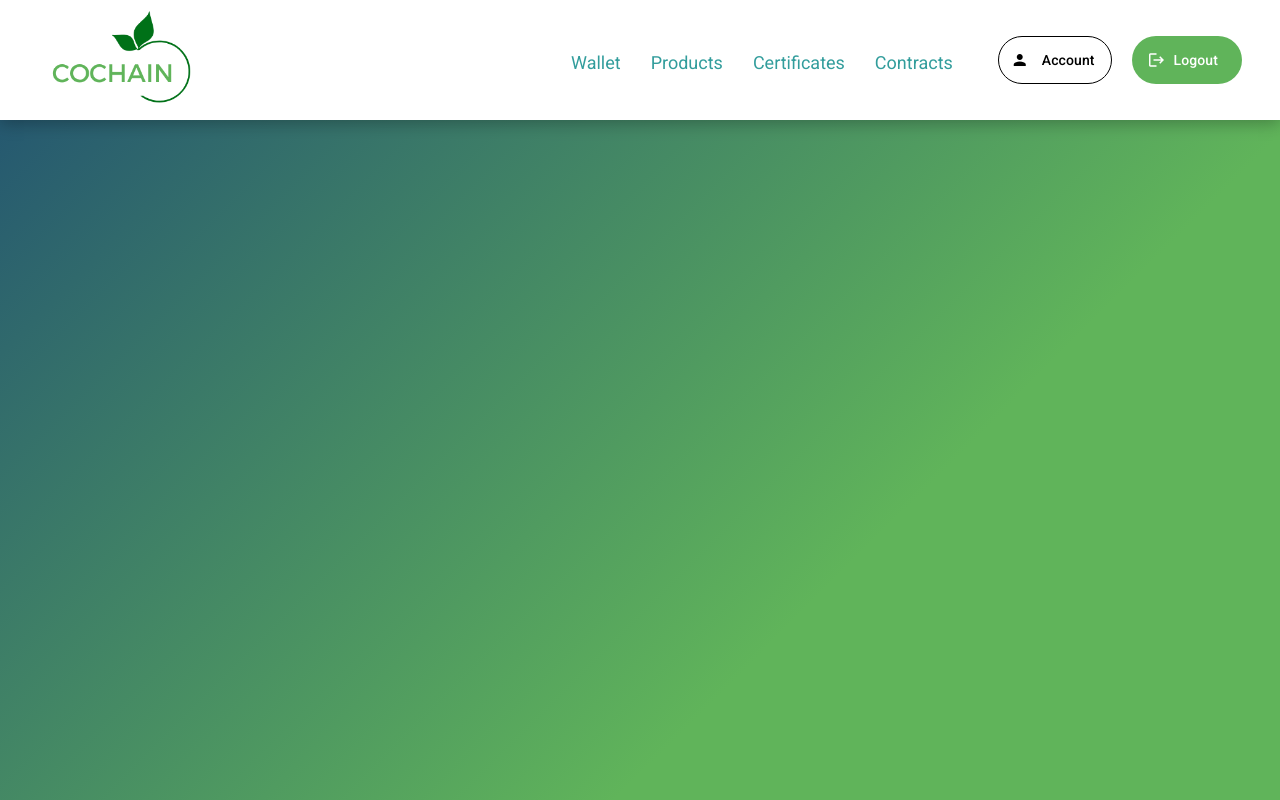
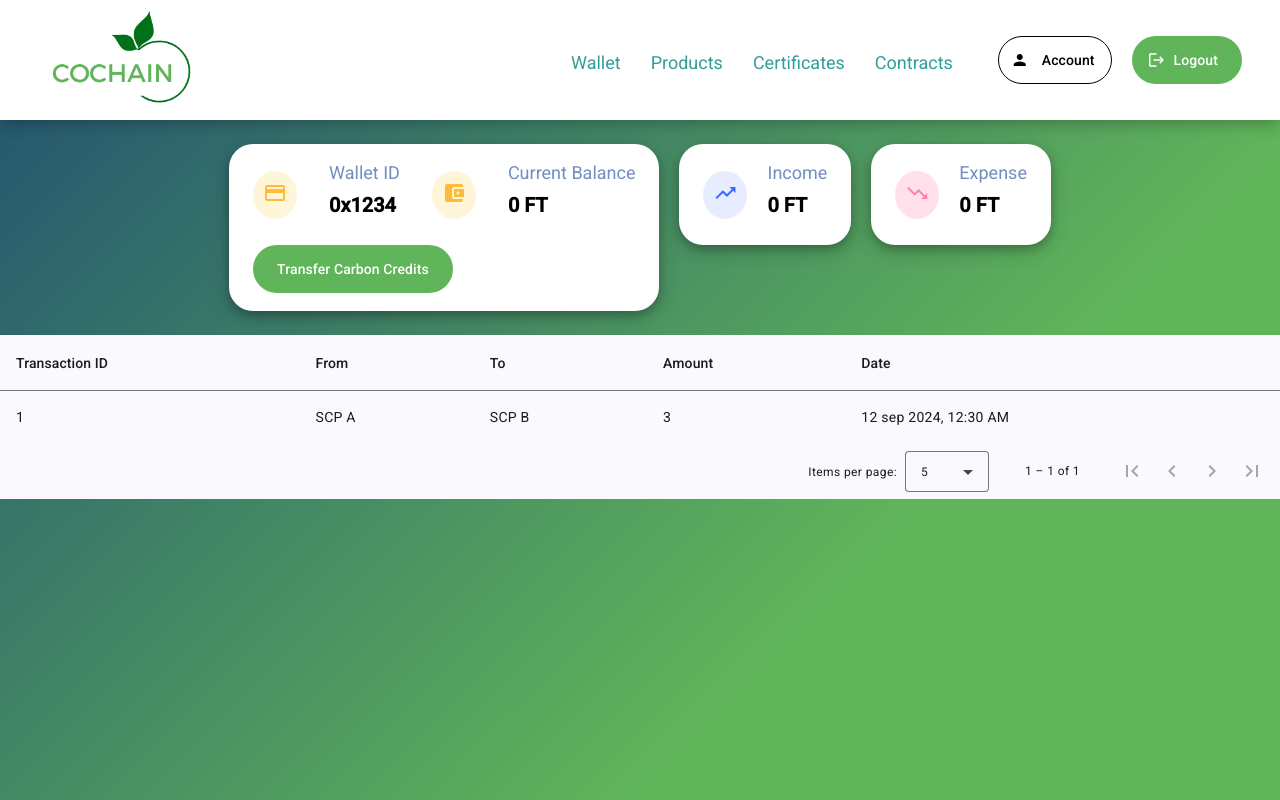
Before and after one commit to NourCheriff/cochain, an Angular app in the folder frontend/: page / in a window 1280 px wide. Built offline with nearby package versions, Linux system fonts and the light colour scheme.

Commit message:
add: wallet page and add it to routes

```diff
--- a/frontend/src/app/app.routes.ts
+++ b/frontend/src/app/app.routes.ts
@@ -2,12 +2,18 @@ import { Routes } from '@angular/router';
 import { LoginComponent } from './features/login/pages/login/login.component';
 import { ContractsComponent } from './features/contracts/pages/contracts/contracts.component';
 import { CertificatesComponent } from './features/certificates/pages/certificates/certificates.component';
+import { WalletComponent } from './features/wallet/pages/wallet/wallet.component';
 
 export const routes: Routes = [
   {
     path: 'home',
     redirectTo: '',
     pathMatch: 'full'
+  },
+  {
+    path: '',
+    title: 'Home',
+    component: WalletComponent,
   },
   {
     path: 'login',
--- /dev/null
+++ b/frontend/src/app/features/wallet/pages/wallet/wallet.component.css
@@ -0,0 +1,7 @@
+.card-container {
+  display: flex;
+  flex-wrap: wrap;
+  justify-content: center;
+  gap: 20px;
+  margin: 24px 0px;
+}
--- /dev/null
+++ b/frontend/src/app/features/wallet/pages/wallet/wallet.component.html
@@ -0,0 +1,8 @@
+<div class="card-container">
+  <app-wallet-info-card></app-wallet-info-card>
+  <app-incomes-card></app-incomes-card>
+  <app-expenses-card></app-expenses-card>
+</div>
+<div class="table-container">
+  <app-transactions-table></app-transactions-table>
+</div>
```
Also changed, not shown: frontend/src/app/features/wallet/pages/wallet/wallet.component.ts (added, +15 -0 lines), 1 other file (tests, documents, lock files or other folders).
